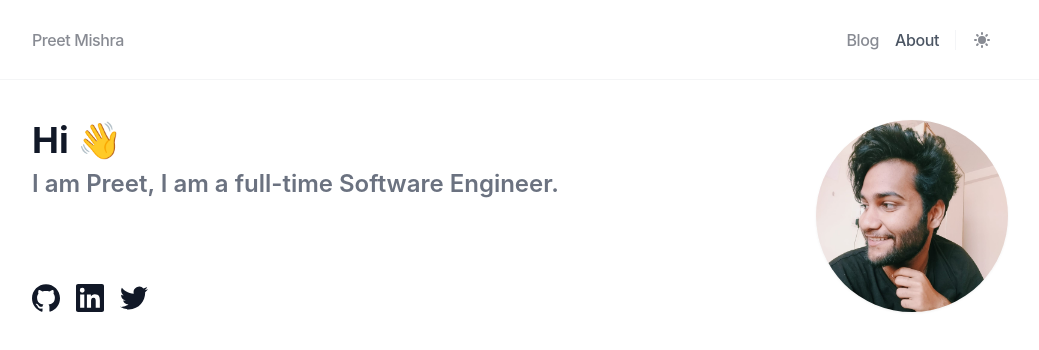
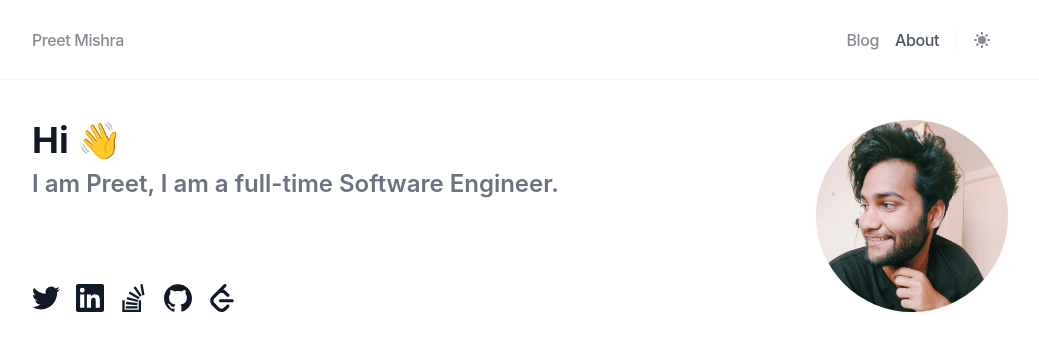
Before and after one commit to preetmishra/preetmishra.com, a Next.js app: page /about in a window 1280 px wide. Shown: the top 350 px of the page, without its empty margins (128-1167 px from the left). Built offline with nearby package versions, Linux system fonts and the light colour scheme; no server answers; the database is empty.

Commit message:
Include LeetCode and StackOverflow links in About.

```diff
--- /dev/null
+++ b/components/icons/LeetCode.tsx
@@ -0,0 +1,20 @@
+import React, { FunctionComponent } from "react";
+
+type Props = {
+  className: string;
+};
+
+const LeetCode: FunctionComponent<Props> = ({ className }) => (
+  <svg
+    viewBox="0 0 32 32"
+    xmlns="http://www.w3.org/2000/svg"
+    className={className}
+  >
+    <path
+      d="m21.469 23.907-3.595 3.473c-.624.625-1.484.885-2.432.885s-1.807-.26-2.432-.885l-5.776-5.812c-.62-.625-.937-1.537-.937-2.485 0-.952.317-1.812.937-2.432l5.76-5.844c.62-.619 1.5-.859 2.448-.859s1.808.26 2.432.885l3.595 3.473c.687.688 1.823.663 2.536-.052.708-.713.735-1.848.047-2.536l-3.473-3.511a6.793 6.793 0 0 0-3.261-1.787l3.287-3.333c.688-.687.667-1.823-.047-2.536s-1.849-.735-2.536-.052L4.553 13.968c-1.307 1.312-1.989 3.113-1.989 5.113 0 1.996.683 3.86 1.989 5.168l5.797 5.812c1.307 1.307 3.115 1.937 5.115 1.937 1.995 0 3.801-.683 5.109-1.989l3.479-3.521c.688-.683.661-1.817-.052-2.531s-1.849-.74-2.531-.052zm6.28-6.558H14.218c-.932 0-1.692.801-1.692 1.791 0 .991.76 1.797 1.692 1.797h13.531c.933 0 1.693-.807 1.693-1.797 0-.989-.76-1.791-1.693-1.791z"
+      fill="currentColor"
+    />
+  </svg>
+);
+
+export default LeetCode;
--- /dev/null
+++ b/components/icons/StackOverflow.tsx
@@ -0,0 +1,20 @@
+import React, { FunctionComponent } from "react";
+
+type Props = {
+  className: string;
+};
+
+const StackOverflow: FunctionComponent<Props> = ({ className }) => (
+  <svg
+    viewBox="0 0 24 24"
+    xmlns="http://www.w3.org/2000/svg"
+    className={className}
+  >
+    <path
+      d="M15 21H5v-2h10v2zm6-11.665L19.379 0l-1.993.346 1.62 9.335L21 9.335zm-5.964 6.937-9.746-.975-.186 2.016 9.755.879.177-1.92zm.538-2.587-9.276-2.608-.526 1.954 9.306 2.5.496-1.846zm1.204-2.413L8.481 6.408 7.452 8.151l8.298 4.865 1.028-1.744zm1.866-1.467-5.339-7.829-1.672 1.14 5.339 7.829 1.672-1.14zM16 14v8H4v-8H2v10h16V14h-2z"
+      fill="currentColor"
+    />
+  </svg>
+);
+
+export default StackOverflow;
--- a/pages/about.tsx
+++ b/pages/about.tsx
@@ -4,7 +4,9 @@ import { FunctionComponent } from "react";
 
 import Bink from "../components/Bink";
 import GitHub from "../components/icons/GitHub";
+import LeetCode from "../components/icons/LeetCode";
 import LinkedIn from "../components/icons/LinkedIn";
+import StackOverflow from "../components/icons/StackOverflow";
 import Twitter from "../components/icons/Twitter";
 import Views from "../components/Views";
 import {
@@ -20,11 +22,11 @@ const ExternalLinks: FunctionComponent = () => {
   return (
     <>
       <Bink
-        href="https://www.github.com/preetmishra"
+        href="https://www.twitter.com/wickedmishra"
         className="button button-text"
         isExternal={true}
       >
-        <GitHub className="w-5 h-5 md:w-7 md:h-7" />
+        <Twitter className="w-5 h-5 md:w-7 md:h-7" />
       </Bink>
       <Bink
         href="https://www.linkedin.com/in/preetmishra/"
@@ -34,11 +36,25 @@ const ExternalLinks: FunctionComponent = () => {
         <LinkedIn className="w-5 h-5 md:w-7 md:h-7" />
       </Bink>
       <Bink
-        href="https://www.twitter.com/wickedmishra"
+        href="https://stackoverflow.com/users/8838309/preet-mishra"
         className="button button-text"
         isExternal={true}
       >
-        <Twitter className="w-5 h-5 md:w-7 md:h-7" />
+        <StackOverflow className="w-5 h-5 md:w-7 md:h-7" />
+      </Bink>
+      <Bink
+        href="https://www.github.com/preetmishra"
+        className="button button-text"
+        isExternal={true}
+      >
+        <GitHub className="w-5 h-5 md:w-7 md:h-7" />
+      </Bink>
+      <Bink
+        href="https://leetcode.com/wickedmishra/"
+        className="button button-text"
+        isExternal={true}
+      >
+        <LeetCode className="w-5 h-5 md:w-7 md:h-7" />
       </Bink>
     </>
   );
```
